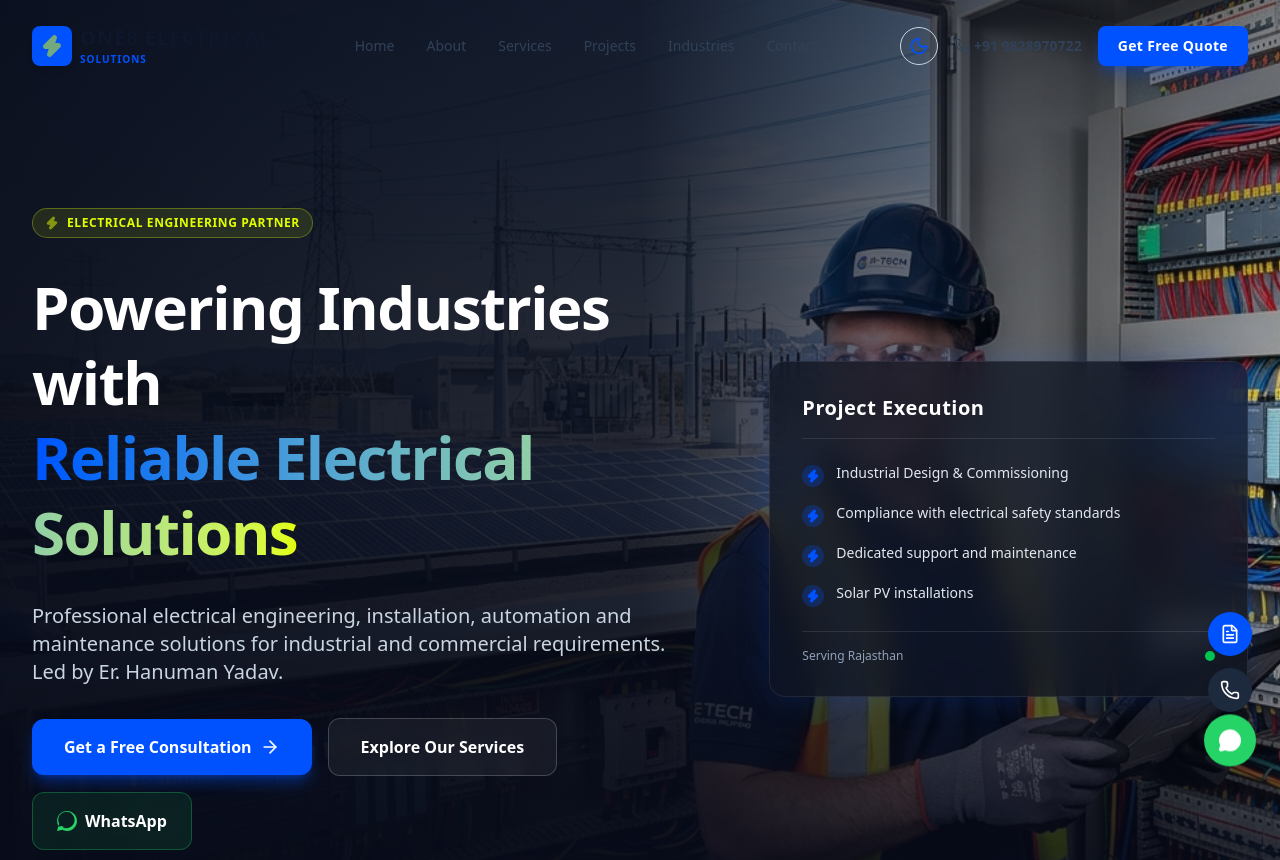
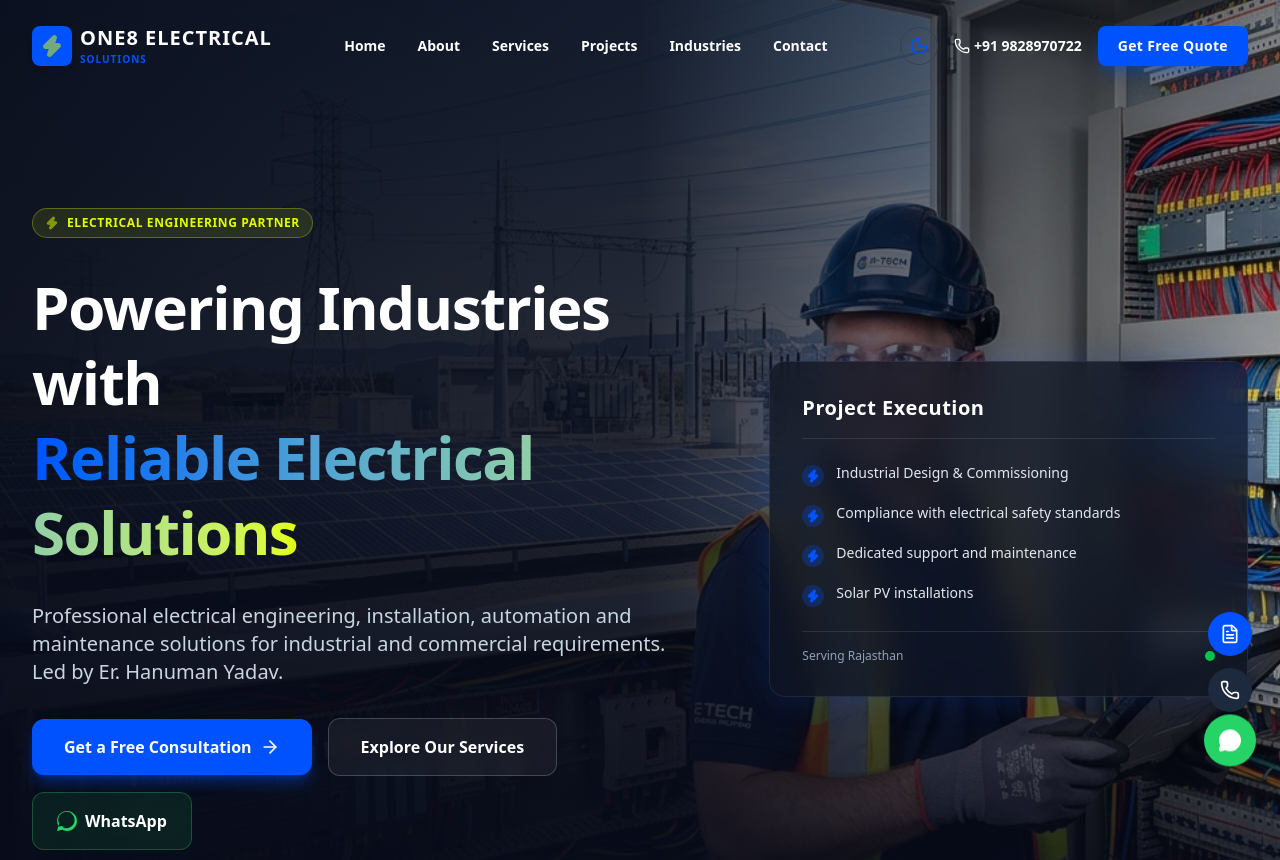
Before and after one commit to one8electrical-alt/one8-electrical-solutions, a Next.js app: page / in a window 1280 px wide. Shown: the top 860 px of the page. Built offline with nearby package versions, Linux system fonts and the light colour scheme.

Commit message:
Improve website header legibility and colors

```diff
--- a/src/components/Navbar.tsx
+++ b/src/components/Navbar.tsx
@@ -60,7 +60,7 @@ export default function Navbar() {
     <header
       className={`fixed top-0 left-0 w-full z-50 transition-all duration-300 ${
         isScrolled
-          ? "bg-brand-dark/80 dark:bg-brand-dark/80 backdrop-blur-md border-b border-brand-border shadow-lg py-4"
+          ? "bg-slate-950/90 backdrop-blur-md border-b border-brand-border shadow-lg py-4"
           : "bg-transparent py-6"
       }`}
     >
@@ -76,7 +76,7 @@ export default function Navbar() {
               <Zap className="h-6 w-6 text-electric-yellow fill-electric-yellow animate-pulse" />
             </div>
             <div className="flex flex-col text-left">
-              <span className="text-xl font-bold tracking-wider text-slate-900 dark:text-white group-hover:text-electric-blue transition-colors">
+              <span className="text-xl font-bold tracking-wider text-white group-hover:text-electric-blue transition-colors">
                 ONE8 ELECTRICAL
               </span>
               <span className="text-[10px] font-semibold text-electric-blue tracking-widest uppercase">
@@ -92,7 +92,7 @@ export default function Navbar() {
                 key={link.name}
                 href={link.href}
                 onClick={(e) => handleLinkClick(e, link.href)}
-                className="text-sm font-medium text-slate-700 dark:text-slate-300 hover:text-electric-blue dark:hover:text-electric-yellow transition-colors relative py-1 group"
+                className="text-sm font-bold text-white hover:text-electric-blue dark:hover:text-electric-yellow transition-colors relative py-1 group"
               >
                 {link.name}
                 <span className="absolute bottom-0 left-0 w-0 h-0.5 bg-electric-blue dark:bg-electric-yellow transition-all duration-300 group-hover:w-full" />
@@ -106,7 +106,7 @@ export default function Navbar() {
             {mounted && (
               <button
                 onClick={toggleTheme}
-                className="p-2 rounded-full border border-slate-300 dark:border-slate-700 text-slate-700 dark:text-slate-300 hover:bg-slate-100 dark:hover:bg-slate-800 transition-colors"
+                className="p-2 rounded-full border border-slate-700 text-white hover:bg-slate-800 transition-colors"
                 aria-label="Toggle Theme"
               >
                 {theme === "dark" ? (
@@ -120,9 +120,9 @@ export default function Navbar() {
             {/* Quick Call */}
             <a
               href="tel:+919828970722"
-              className="flex items-center space-x-1 text-sm font-semibold text-slate-700 dark:text-slate-300 hover:text-electric-blue transition-colors"
+              className="flex items-center space-x-1 text-sm font-bold text-white hover:text-electric-blue transition-colors"
             >
-              <Phone className="h-4 w-4" />
+              <Phone className="h-4 w-4 text-white" />
               <span>+91 9828970722</span>
             </a>
 
@@ -142,7 +142,7 @@ export default function Navbar() {
             {mounted && (
               <button
                 onClick={toggleTheme}
-                className="p-2 rounded-full border border-slate-300 dark:border-slate-700 text-slate-700 dark:text-slate-300"
+                className="p-2 rounded-full border border-slate-350 dark:border-slate-700 text-white"
                 aria-label="Toggle Theme"
               >
                 {theme === "dark" ? (
@@ -156,7 +156,7 @@ export default function Navbar() {
             {/* Hamburger Toggle */}
             <button
               onClick={() => setIsOpen(!isOpen)}
-              className="p-2 rounded-lg text-slate-700 dark:text-slate-300 focus:outline-none"
+              className="p-2 rounded-lg text-white focus:outline-none"
             >
               {isOpen ? <X className="h-6 w-6" /> : <Menu className="h-6 w-6" />}
             </button>
@@ -172,7 +172,7 @@ export default function Navbar() {
             animate={{ opacity: 1, height: "auto" }}
             exit={{ opacity: 0, height: 0 }}
             transition={{ duration: 0.3 }}
-            className="lg:hidden bg-white/95 dark:bg-brand-dark/95 border-b border-brand-border overflow-hidden"
+            className="lg:hidden bg-slate-950/95 border-b border-brand-border overflow-hidden"
           >
             <div className="px-4 pt-2 pb-6 space-y-3">
               {navLinks.map((link) => (
@@ -180,17 +180,17 @@ export default function Navbar() {
                   key={link.name}
                   href={link.href}
                   onClick={(e) => handleLinkClick(e, link.href)}
-                  className="block px-3 py-2 rounded-md text-base font-semibold text-slate-800 dark:text-slate-200 hover:bg-slate-100 dark:hover:bg-slate-800 hover:text-electric-blue dark:hover:text-electric-yellow"
+                  className="block px-3 py-2 rounded-md text-base font-bold text-white hover:bg-slate-800 hover:text-electric-blue"
                 >
                   {link.name}
                 </Link>
               ))}
-              <div className="pt-4 border-t border-slate-200 dark:border-slate-800 flex flex-col space-y-3 px-3">
+              <div className="pt-4 border-t border-slate-800 flex flex-col space-y-3 px-3">
                 <a
                   href="tel:+919828970722"
-                  className="flex items-center space-x-2 text-base font-bold text-slate-800 dark:text-slate-200"
+                  className="flex items-center space-x-2 text-base font-bold text-white hover:text-electric-blue transition-colors"
                 >
-                  <Phone className="h-5 w-5 text-electric-blue" />
+                  <Phone className="h-5 w-5 text-white" />
                   <span>+91 9828970722</span>
                 </a>
                 <Link
```
